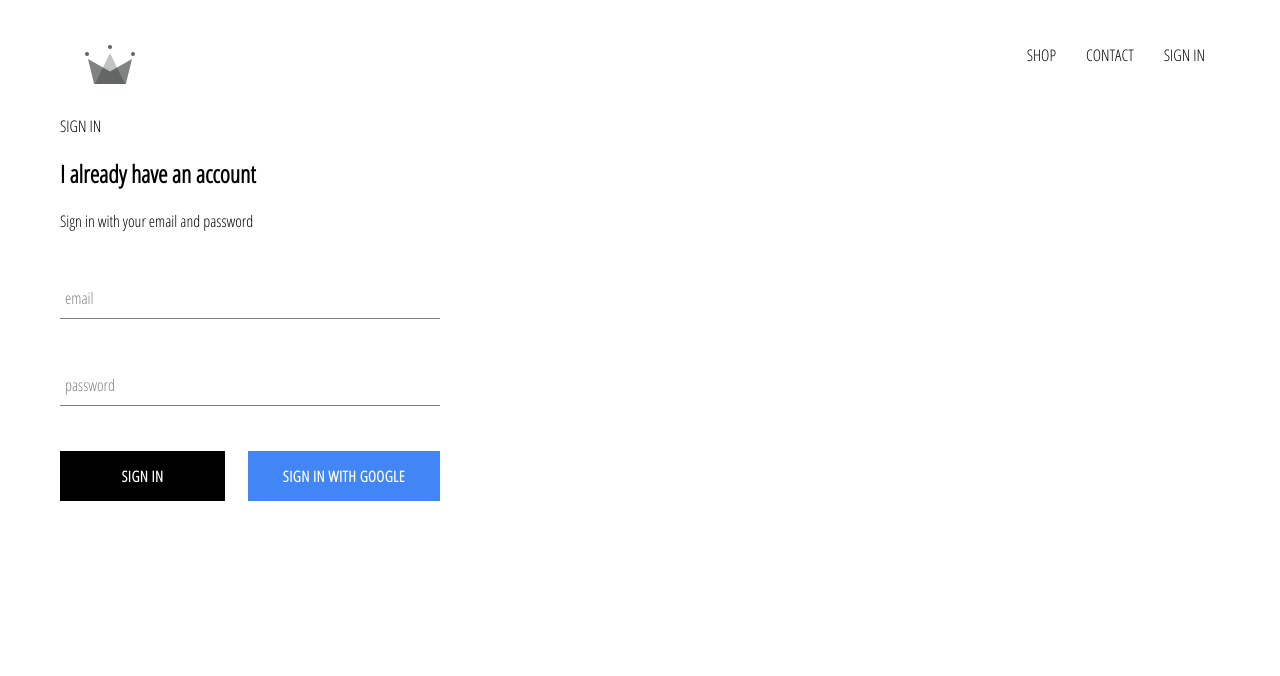
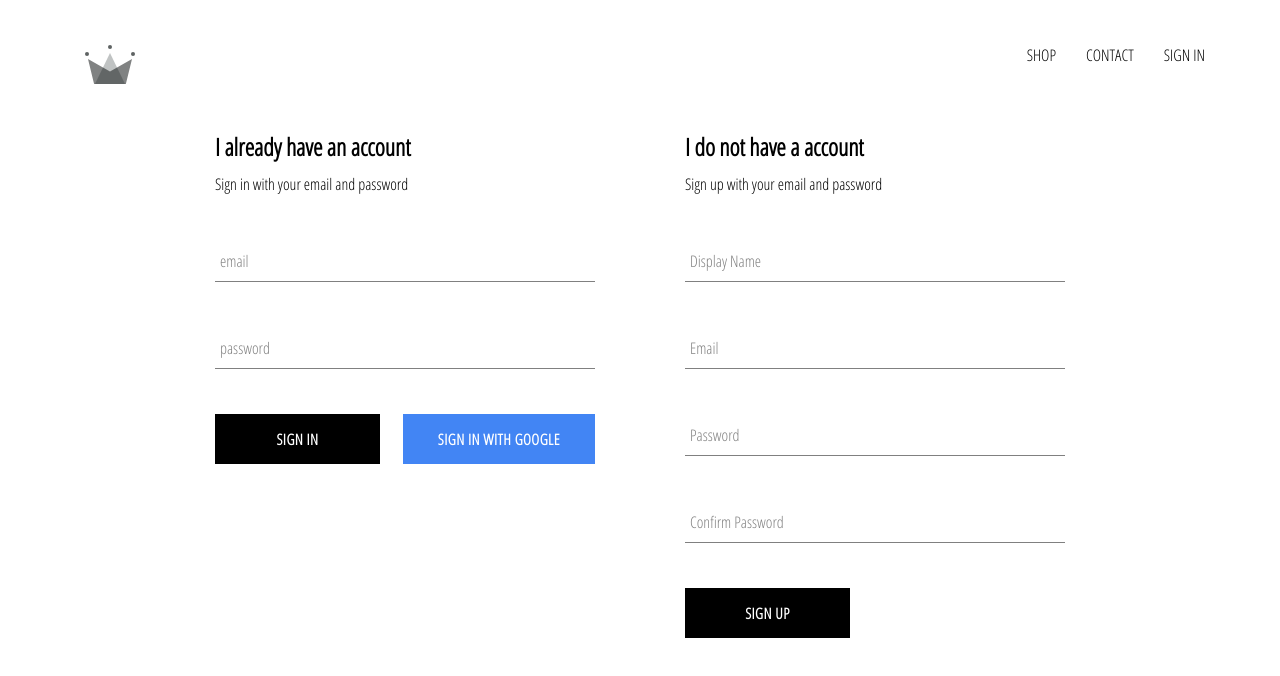
Before and after one commit to kaina1129/e-commerce-website, a React (Create React App) app: page /signin in a window 1280 px wide. Shown: the top 676 px of the page. Built offline with nearby package versions, Linux system fonts and the light colour scheme; no server answers.

Commit message:
implement firebase utils, included able to store authenticated user

```diff
--- a/src/App.js
+++ b/src/App.js
@@ -5,7 +5,7 @@
 import SignInAndSignUpPage from './pages/sign-in-and-sign-up/sign-in-and-sign-up.component';
 import Header from './components/header/header.component';
 
-import { auth } from './firebase/firebase.utils';
+import { auth, createUserProfileDocument } from './firebase/firebase.utils';
 
 import './App.css';
 import { Switch, Route } from 'react-router-dom';
@@ -22,8 +22,20 @@
 	unsubscribeFromAuth = null;
 
 	componentDidMount() {
-		this.unsubscribeFromAuth = auth.onAuthStateChanged((user) => {
-			this.setState({ currentUser: user });
+		this.unsubscribeFromAuth = auth.onAuthStateChanged(async (userAuth) => {
+			if (userAuth) {
+				const userRef = await createUserProfileDocument(userAuth);
+
+				userRef.onSnapshot((snapShot) => {
+					this.setState({
+						currentUser: {
+							id: snapShot.id,
+							...snapShot.data(),
+						},
+					});
+					console.log(this.state);
+				});
+			} else this.setState({ currentUser: userAuth });
 		});
 	}
 
--- a/src/components/form-input/form-input.component.js
+++ b/src/components/form-input/form-input.component.js
@@ -8,7 +8,9 @@
 			<input className='form-input' onChange={handleChange} {...otherProps} />
 			{label ? (
 				<label
-					className={`${otherProps.value.length ? 'shrink' : ''}
+					className={`${
+						otherProps.value && otherProps.value.length ? 'shrink' : ''
+					}
 			form-input-label`}
 				>
 					{label}
--- a/src/components/sign-in/sign-in.component.js
+++ b/src/components/sign-in/sign-in.component.js
@@ -31,7 +31,7 @@
 	render() {
 		return (
 			<div className='sign-in'>
-				<h2>I already have an account</h2>
+				<h2 className='title'>I already have an account</h2>
 				<span>Sign in with your email and password</span>
 				<form onSubmit={this.handleSubmit}>
 					<FormInput
--- /dev/null
+++ b/src/components/sign-up/sign-up.component.jsx
@@ -0,0 +1,103 @@
+import React from 'react';
+
+import FormInput from '../form-input/form-input.component';
+import Button from '../button/button.component';
+
+import { auth, createUserProfileDocument } from '../../firebase/firebase.utils';
+
+import './sign-up.styles.scss';
+
+class SignUp extends React.Component {
+	constructor() {
+		super();
+
+		this.state = {
+			displayName: '',
+			email: '',
+			password: '',
+			confirmPassword: '',
+		};
+	}
+
+	handleSubmit = async (event) => {
+		event.preventDefault();
+
+		const { displayName, email, password, confirmPassword } = this.state;
+
+		if (password !== confirmPassword) {
+			alert("passwords don't match");
+			return;
+		}
+
+		try {
+			const { user } = await auth.createUserWithEmailAndPassword(
+				email,
+				password,
+			);
+
+			await createUserProfileDocument(user, { displayName });
+
+			this.setState({
+				displayName: '',
+				email: '',
+				password: '',
+				confirmPassword: '',
+			});
+		} catch (error) {
+			console.error(error);
+		}
+	};
+
+	handleChange = (event) => {
+		const { name, value } = event.target;
+
+		this.setState({ [name]: value });
+	};
+
+	render() {
+		const { displayName, email, password, confirmPassword } = this.state;
+		return (
+			<div className='sign-up'>
+				<h2 className='title'>I do not have a account</h2>
+				<span>Sign up with your email and password</span>
+				<form className='sign-up-form' onSubmit={this.handleSubmit}>
+					<FormInput
+						type='text'
+						name='displayName'
+						value={displayName}
+						onChange={this.handleChange}
+						label='Display Name'
+						required
+					/>
+					<FormInput
+						type='email'
+						name='email'
+						value={email}
+						onChange={this.handleChange}
+						label='Email'
+						required
+					/>
+					<FormInput
+						type='password'
+						name='password'
+						value={password}
+						onChange={this.handleChange}
+						label='Password'
+						required
+					/>
+					<FormInput
+						type='password'
+						name='confirmPassword'
+						value={confirmPassword}
+						onChange={this.handleChange}
+						label='Confirm Password'
+						required
+					/>
+					<Button type='submit'>SIGN UP</Button>
+				</form>
+			</div>
+		);
+	}
+}
+
+export default SignUp;
--- /dev/null
+++ b/src/components/sign-up/sign-up.styles.scss
@@ -0,0 +1,9 @@
+.sign-up {
+	display: flex;
+	flex-direction: column;
+	width: 380px;
+
+	.title {
+		margin: 10px 0;
+	}
+}
--- a/src/firebase/firebase.utils.js
+++ b/src/firebase/firebase.utils.js
@@ -13,6 +13,33 @@
 	measurementId: 'G-2P450S0MTK',
 };
 
+export const createUserProfileDocument = async (userAuth, additionalData) => {
+	if (!userAuth) return;
+
+	const userRef = firestore.doc(`users/${userAuth.uid}`);
+
+	const snapShot = await userRef.get();
+
+	if (!snapShot.exists) {
+		// if the user doesnt exist, create new user
+		const { displayName, email } = userAuth;
+		const createAt = new Date();
+
+		try {
+			await userRef.set({
+				displayName,
+				email,
+				createAt,
+				...additionalData,
+			});
+		} catch (error) {
+			console.log('error creating user', error.message);
+		}
+	}
+
+	return userRef;
+};
+
 firebase.initializeApp(config);
 
 export const auth = firebase.auth();
--- a/src/pages/sign-in-and-sign-up/sign-in-and-sign-up.component.js
+++ b/src/pages/sign-in-and-sign-up/sign-in-and-sign-up.component.js
@@ -1,14 +1,15 @@
 import React from 'react';
 
 import SignIn from '../../components/sign-in/sign-in.component';
+import SignUp from '../../components/sign-up/sign-up.component';
 
 import './sign-in-and-sign-up.styles.scss';
 
 const SignInAndSignUpPage = () => {
 	return (
-		<div>
-			SIGN IN
+		<div className='sign-in-and-sign-up'>
 			<SignIn />
+			<SignUp />
 		</div>
 	);
 };
--- a/src/pages/sign-in-and-sign-up/sign-in-and-sign-up.styles.scss
+++ b/src/pages/sign-in-and-sign-up/sign-in-and-sign-up.styles.scss
@@ -0,0 +1,6 @@
+.sign-in-and-sign-up {
+	width: 850px;
+	display: flex;
+	justify-content: space-between;
+	margin: 30px auto;
+}
```
